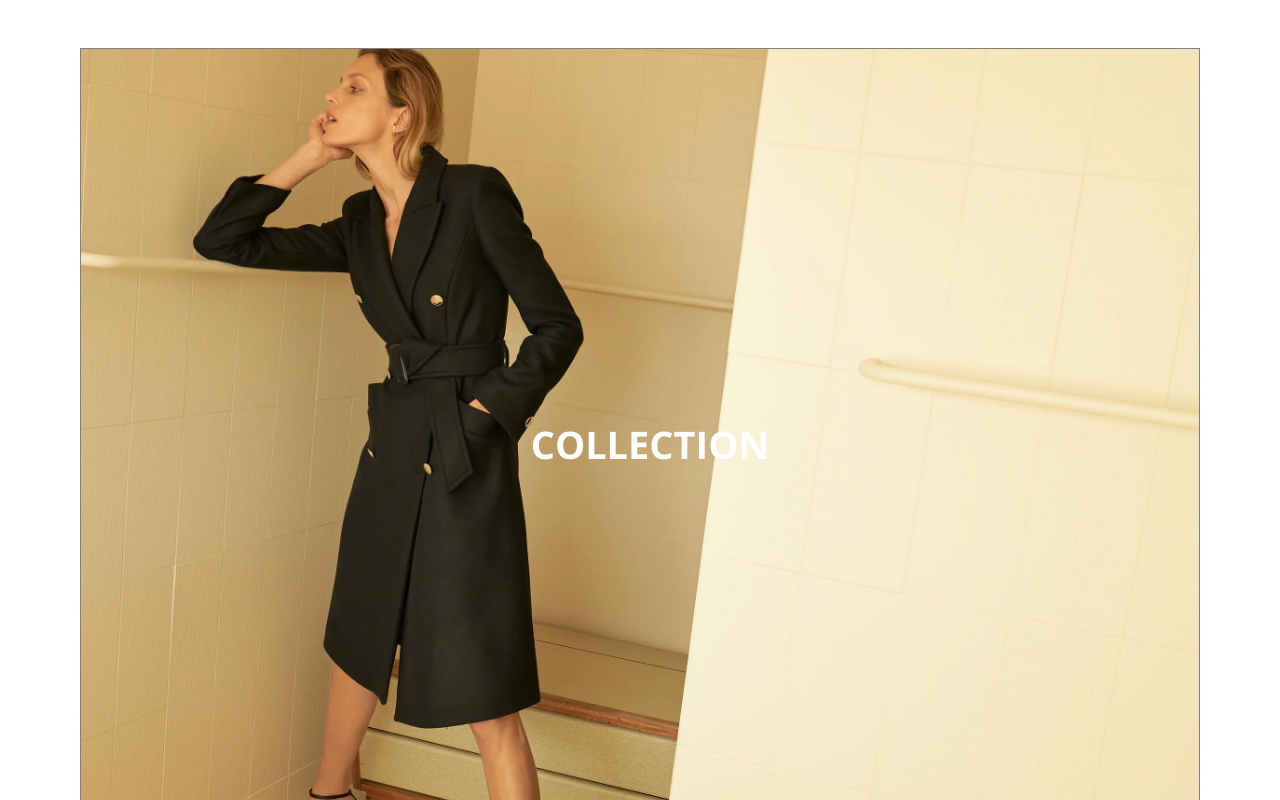
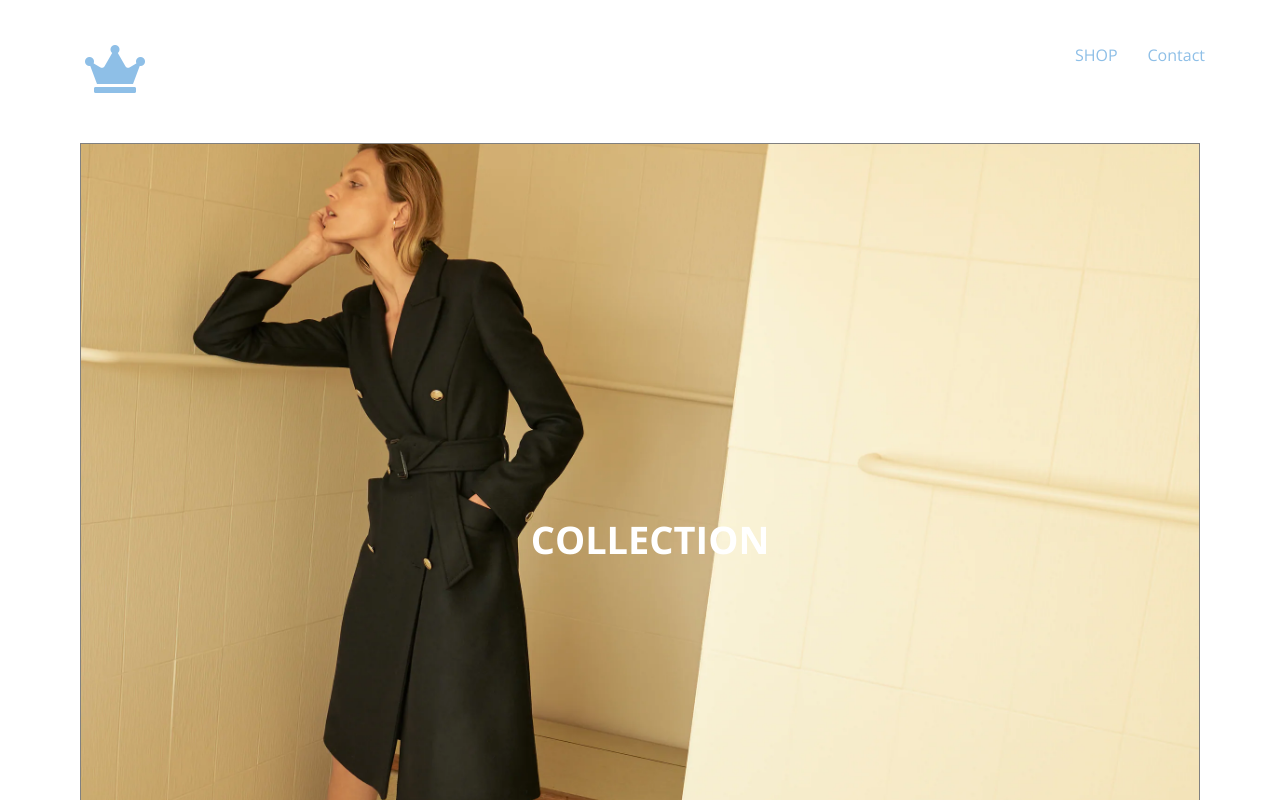
Before and after one commit to yudanZ/shopping-system, a React (Create React App) app: page / in a window 1280 px wide. Shown: the top 800 px of the page. Built offline with nearby package versions, Linux system fonts and the light colour scheme.

Commit message:
add header component

```diff
--- a/public/index.html
+++ b/public/index.html
@@ -15,13 +15,18 @@
       user's mobile device or desktop. See https://developers.google.com/web/fundamentals/web-app-manifest/
     -->
     <link rel="manifest" href="%PUBLIC_URL%/manifest.json" />
+
+    <!-- Google Fonts-->
     <link href="https://fonts.googleapis.com/css2?family=Open+Sans:wght@300;400;600;700;800&display=swap" rel="stylesheet">
+    <!-- Bootstrap-->
     <link
           rel="stylesheet"
           href="https://maxcdn.bootstrapcdn.com/bootstrap/4.5.0/css/bootstrap.min.css"
           integrity="sha384-9aIt2nRpC12Uk9gS9baDl411NQApFmC26EwAOH8WgZl5MYYxFfc+NcPb1dKGj7Sk"
           crossorigin="anonymous"
     />
+    <!-- Fontawesone-->
+    <link rel="stylesheet" href="https://cdnjs.cloudflare.com/ajax/libs/font-awesome/5.14.0/css/all.min.css" integrity="sha512-1PKOgIY59xJ8Co8+NE6FZ+LOAZKjy+KY8iq0G4B3CyeY6wYHN3yt9PW0XpSriVlkMXe40PTKnXrLnZ9+fkDaog==" crossorigin="anonymous" />
     <!--
       Notice the use of %PUBLIC_URL% in the tags above.
       It will be replaced with the URL of the `public` folder during the build.
--- a/src/App.css
+++ b/src/App.css
@@ -2,3 +2,8 @@ body {
     font-family: 'Open Sans', sans-serif;
     padding: 20px 60px;
 }
+
+a {
+    text-decoration: none;
+    color: black;
+}
--- a/src/App.js
+++ b/src/App.js
@@ -6,6 +6,7 @@ import {
 
 import HomePage from './pages/homepage/homepage.component';
 import ShopPage from './pages/shop/shop.component';
+import Header from './components/header/header.component';
 import './App.css';
 
 
@@ -14,6 +15,7 @@ function App() {
   return (
     <Router>
       <div>
+        <Header />
         <Switch>
           <Route exact path='/' component={HomePage} />
           <Route exact path='/shop' component={ShopPage} />
--- /dev/null
+++ b/src/components/header/header.component.jsx
@@ -0,0 +1,19 @@
+import React from 'react';
+import './header.styles.scss';
+
+import { Link } from 'react-router-dom';
+
+const Header = () => (
+    <div className="header">
+        <Link className="logo-container" to="/">
+            <i class="fas fa-crown" style={{ fontSize: '48px'}}></i>
+        </Link>
+        <div className='options'>
+            <Link to='/shop' className='option'>SHOP</Link>
+            <Link to='/contact' className='option'>Contact</Link>
+        </div>
+    </div>
+
+)
+
+export default Header;
--- /dev/null
+++ b/src/components/header/header.styles.scss
@@ -0,0 +1,27 @@
+.header {
+    height: 70px;
+    width: 100%;
+    display: flex;
+    justify-content: space-between;
+    margin-bottom: 25px;
+}
+
+.logo-container {
+    height: 100%;
+    width: 70px;
+    padding: 25px;
+    color: rgb(142, 191, 231);
+}
+
+.options {
+    width: 50%;
+    height: 100%;
+    display: flex;
+    align-items: center;
+    justify-content: flex-end;
+}
+
+.option {
+    padding: 10px 15px;
+    color: rgb(142, 191, 231);
+}
```
